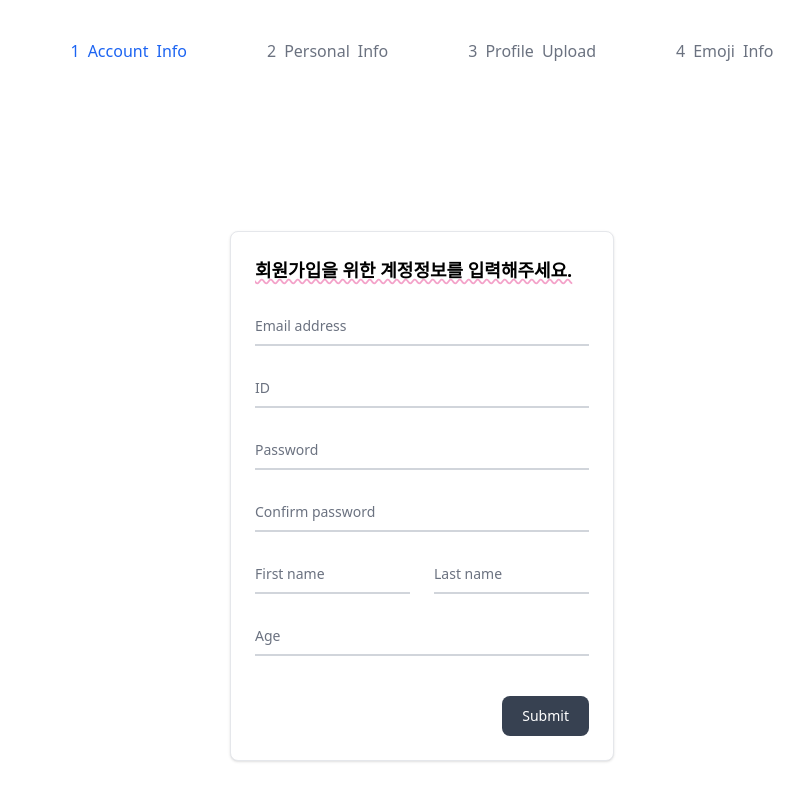
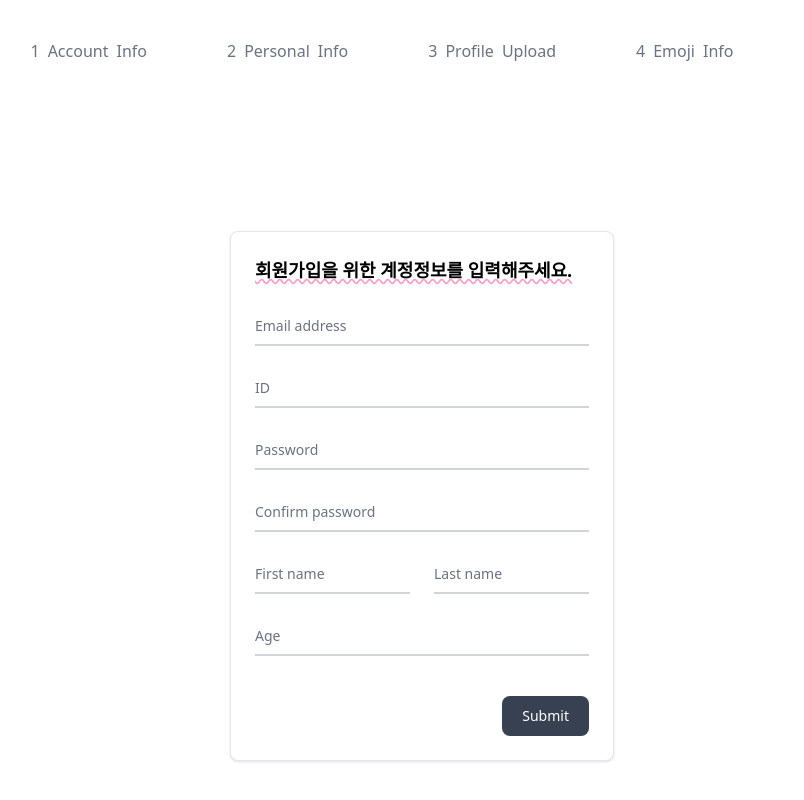
Before and after one commit to 42Seoul-Tea42/frontend, a Next.js app: page /auth/signup in a window 1280 px wide. Shown: the whole page, without its empty margins (218-1022 px from the left). Built offline with nearby package versions, Linux system fonts and the light colour scheme.

Commit message:
feat 회원가입 스탭퍼 색깔 구현
- 완료된 폼의 스태퍼 색깔을 파란색으로 변경하도록 수정
- 인덱스도 svg로 변경

```diff
--- a/app/auth/signup/components/SignupStepper.tsx
+++ b/app/auth/signup/components/SignupStepper.tsx
@@ -1,7 +1,20 @@
 'use client';
 
+import { Fragment } from 'react';
 import { signupSteps } from '../../../store/slices/signupSlice';
 import StepperSVG from '../../../svg/StepperSVG';
+
+interface StepperItem {
+  step: number;
+  label: string;
+}
+
+const steps: StepperItem[] = [
+  { step: signupSteps.AccountInfo, label: 'Account Info' },
+  { step: signupSteps.PersonalInfo, label: 'Personal Info' },
+  { step: signupSteps.ProfileUpload, label: 'Profile Upload' },
+  { step: signupSteps.EmojiInfo, label: 'Emoji Info' }
+];
 
 interface SignupStepperProps {
   currentStep: number;
@@ -10,36 +23,24 @@ interface SignupStepperProps {
 const SignupStepper: React.FC<SignupStepperProps> = ({ currentStep }) => {
   return (
     <ol className="flex items-center w-full text-sm font-medium text-center text-gray-500 dark:text-gray-400 sm:text-base">
-      <li className="flex md:w-full items-center text-blue-600 dark:text-blue-500 sm:after:content-[''] after:w-full after:h-1 after:border-b after:border-gray-200 after:border-1 after:hidden sm:after:inline-block after:mx-6 xl:after:mx-10 dark:after:border-gray-700">
-        <span className="flex items-center after:content-['/'] sm:after:hidden after:mx-2 after:text-gray-200 dark:after:text-gray-500">
-          {currentStep > signupSteps.AccountInfo ? <StepperSVG /> : <span className="me-2">1</span>}
-          Account <span className="hidden sm:inline-flex sm:ms-2">Info</span>
-        </span>
-      </li>
-      <li className="flex md:w-full items-center after:content-[''] after:w-full after:h-1 after:border-b after:border-gray-200 after:border-1 after:hidden sm:after:inline-block after:mx-6 xl:after:mx-10 dark:after:border-gray-700">
-        <span className="flex items-center after:content-['/'] sm:after:hidden after:mx-2 after:text-gray-200 dark:after:text-gray-500">
-          {currentStep > signupSteps.PersonalInfo ? (
-            <StepperSVG />
-          ) : (
-            <span className="me-2">2</span>
-          )}
-          Personal <span className="hidden sm:inline-flex sm:ms-2">Info</span>
-        </span>
-      </li>
-      <li className="flex md:w-full items-center after:content-[''] after:w-full after:h-1 after:border-b after:border-gray-200 after:border-1 after:hidden sm:after:inline-block after:mx-6 xl:after:mx-10 dark:after:border-gray-700">
-        <span className="flex items-center after:content-['/'] sm:after:hidden after:mx-2 after:text-gray-200 dark:after:text-gray-500">
-          {currentStep > signupSteps.ProfileUpload ? (
-            <StepperSVG />
-          ) : (
-            <span className="me-2">3</span>
-          )}
-          Profile <span className="hidden sm:inline-flex sm:ms-2">Upload</span>
-        </span>
-      </li>
-      <li className="flex items-center">
-        {currentStep > signupSteps.EmojiInfo ? <StepperSVG /> : <span className="me-2">4</span>}
-        Emoji <span className="hidden sm:inline-flex sm:ms-2">Info</span>
-      </li>
+      {steps.map((item, index) => (
+        <li
+          key={index}
+          className={`flex md:w-full items-center after:content-[''] after:w-full after:h-1 after:border-b after:border-gray-200 after:border-1 after:hidden sm:after:inline-block after:mx-6 xl:after:mx-10 dark:after:border-gray-700 ${
+            currentStep > item.step ? 'text-blue-600 dark:text-blue-500' : ''
+          }`}
+        >
+          <span className="flex items-center after:content-['/'] sm:after:hidden after:mx-2 after:text-gray-200 dark:after:text-gray-500">
+            {currentStep > item.step ? <StepperSVG /> : <span className="me-2">{index + 1}</span>}
+            {item.label.split(' ').map((word, idx) => (
+              <Fragment key={idx}>
+                {idx > 0 && <span className="hidden sm:inline-flex sm:ms-2"> </span>}
+                <span>{word}</span>
+              </Fragment>
+            ))}
+          </span>
+        </li>
+      ))}
     </ol>
   );
 };
```
